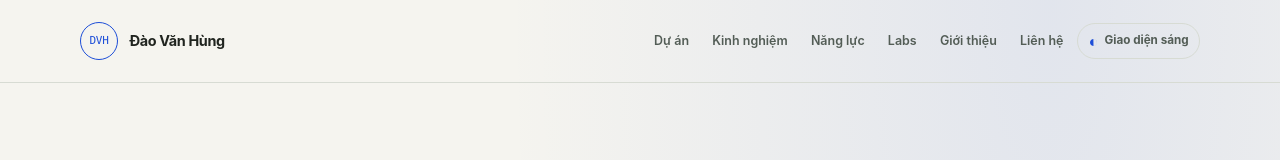
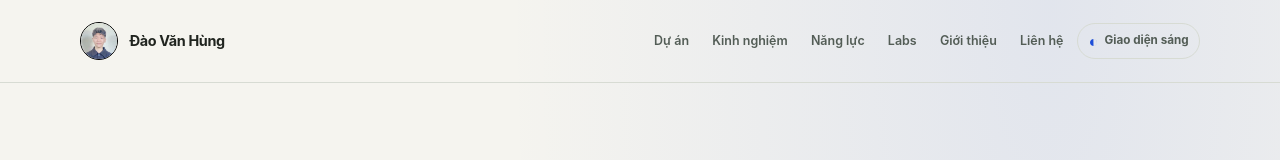
Before and after one commit to daovanhung-dev/portfolio, an Astro site: page / in a window 1280 px wide. Shown: the top 160 px of the page. Built offline with nearby package versions, Linux system fonts and the light colour scheme; Astro itself is replaced by a stand-in of ours.

Commit message:
Add avatar and split portfolio background audio

```diff
--- a/src/components/SiteHeader.astro
+++ b/src/components/SiteHeader.astro
@@ -1,5 +1,5 @@
 ---
-import { sitePath } from '../utils/paths';
+import { siteAsset, sitePath } from '../utils/paths';
 import ThemeToggle from './ThemeToggle.astro';
 
 const pathname = Astro.url.pathname.replace(import.meta.env.BASE_URL.replace(/\/$/, ''), '') || '/';
@@ -17,7 +17,15 @@ const navItems = [
 <header class="site-header">
   <div class="site-header__inner">
     <a class="brand" href={sitePath('/')} aria-label="Đào Văn Hùng — trang chủ">
-      <span class="brand__mark" aria-hidden="true">DVH</span>
+      <img
+        class="brand__mark"
+        src={siteAsset('AVT2.jpg')}
+        alt=""
+        aria-hidden="true"
+        width="38"
+        height="38"
+        decoding="async"
+      />
       <span class="brand__name">Đào Văn Hùng</span>
     </a>
     <nav class="primary-nav" aria-label="Điều hướng chính">
--- a/src/styles/global.css
+++ b/src/styles/global.css
@@ -105,15 +105,14 @@ main {
 }
 .brand { display: inline-flex; align-items: center; gap: .7rem; flex: 0 0 auto; }
 .brand__mark {
-  display: grid;
+  display: block;
   width: 38px;
   height: 38px;
-  place-items: center;
-  border: 1px solid var(--accent);
+  flex: 0 0 38px;
+  border: 1px solid #000;
   border-radius: 50%;
-  color: var(--accent);
-  font: 500 .69rem/1 ui-monospace, 'SFMono-Regular', Consolas, monospace;
-  letter-spacing: -.03em;
+  object-fit: cover;
+  object-position: 50% 35%;
 }
 .brand__name { font-size: .9rem; font-weight: 700; letter-spacing: -.025em; }
 .primary-nav { display: flex; align-items: center; justify-content: flex-end; gap: .25rem; flex-wrap: wrap; }
```
Also changed, not shown: e2e/portfolio.spec.ts (+24 -0 lines), docs/redesign/screenshots/desktop.png, docs/redesign/screenshots/mobile.png, public/AVT2.jpg (added), 3 other files.
